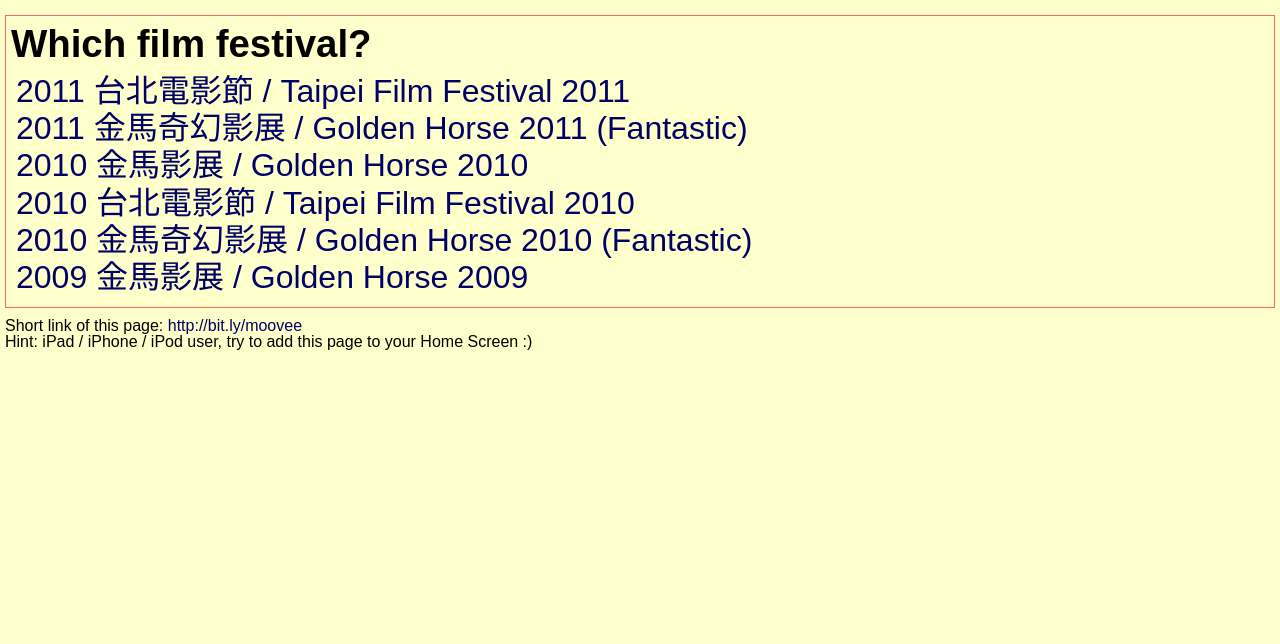
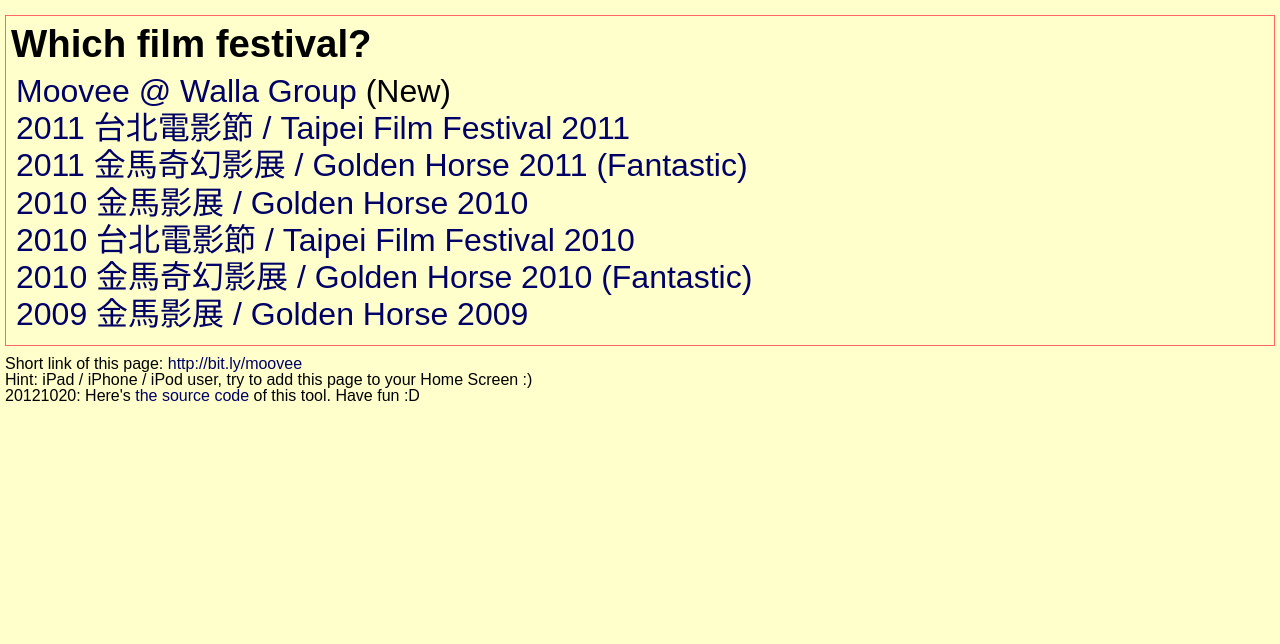
Before and after one commit to wallat/Moovee, a PHP site: page / in a window 1280 px wide. Shown: the top 644 px of the page. Run offline with PHP 8.4, Linux system fonts and the light colour scheme.

Commit message:
- update source link and add link to Walla Group

```diff
--- a/index.php
+++ b/index.php
@@ -72,6 +72,7 @@
 <div id="festList" style="border:1px solid #FF6666; padding:5px; margin:10px 0; font-size:200%;">
 <h1>Which film festival?</h1>
 <ul>
+<li><a href="http://moovee.wallagroup.com">Moovee @ Walla Group</a> (New)</li>
 <li><a href="tiff2011">2011 台北電影節 / Taipei Film Festival 2011</a></li>
 <li><a href="gh2011f">2011 金馬奇幻影展 / Golden Horse 2011 (Fantastic)</a></li>
 <li><a href="gh2010">2010 金馬影展 / Golden Horse 2010</a></li>
@@ -83,6 +84,7 @@
 <div>
 <p>Short link of this page: <a href="http://bit.ly/moovee">http://bit.ly/moovee</a></p>
 <p>Hint: iPad / iPhone / iPod user, try to add this page to your Home Screen :)</p>
+<p>20121020: Here's <a href="https://github.com/cornguo/moovee">the source code</a> of this tool. Have fun :D</p>
 <div class="fb_like"><object data="http://www.facebook.com/plugins/like.php?href=http%3A%2F%2Fcornguo.atcity.org%2Ftest%2Fmoovee%2F&amp;layout=button_count&amp;show_faces=true&amp;width=100&amp;action=like&amp;colorscheme=light&amp;height=21" style="border:none; overflow:hidden; width:100px; height:21px;" type="text/html"></object></div>
 </div>
 </body>
```
